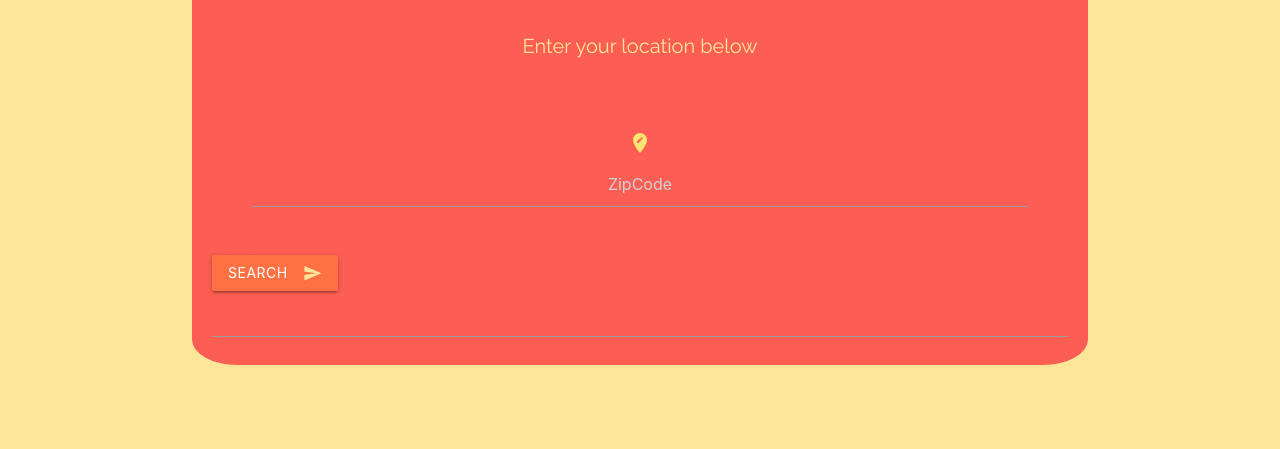
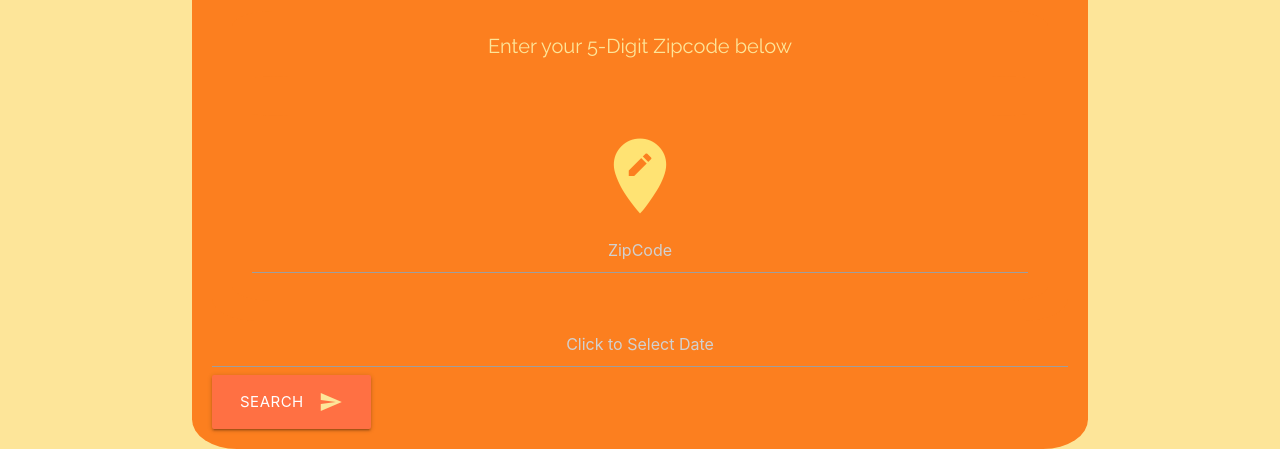
Before and after one commit to Juawito/golden-hour-g7, a plain HTML site: page index.html in a window 1280 px wide. Shown: the part 400-849 px from the top of the page. Before the commit the page ends 800 px from the top, so only its background shows below. Drawn offline with nearby package versions, Linux system fonts and the light colour scheme; a web font is replaced by a local one.

Commit message:
further css edits

```diff
--- a/assets/css/secondary_stylesheet.css
+++ b/assets/css/secondary_stylesheet.css
@@ -9,6 +9,7 @@
     --coral: #FD5E53;
     --orange: #FC9C54;
     --yellow: #FFE373;
+    --deeporange: #fc7f1f;
 }
 
 button i {
@@ -35,18 +36,21 @@ header {
 p {
     font-family: 'Raleway', sans-serif;
     padding-bottom: 2em;
+}
+
+header p {
     font-size: 20px;
 }
 
 div {
     font-family: 'Raleway', sans-serif;
-    background-color: var(--coral);
-    border-radius: 5%;
+    background-color: var(--deeporange);
+    border-radius: 20px;
     padding: 20px;
 }
 
 h4 {
-    color: var(--teal);
+    color: var(--deepnavy);
 }
 
 .sunrise-card {
@@ -60,9 +64,11 @@ h4 {
 #card-one {
     background-color: var(--yellow);
     color: var(--deepnavy);
+    font-size: 30px;
 }
 
 #card-two {
     background-color: var(--navy);
     color: var(--ltyellow);
+    font-size: 30px;
 }
--- a/assets/css/style.css
+++ b/assets/css/style.css
@@ -9,6 +9,7 @@
     --coral: #FD5E53;
     --orange: #FC9C54;
     --yellow: #FFE373;
+    --deeporange: #fc7f1f;
 }
 
 body {
@@ -37,7 +38,7 @@ p {
 
 div {
     font-family: 'Raleway', sans-serif;
-    background-color: var(--coral);
+    background-color: var(--deeporange);
     border-radius: 5%;
     padding: 20px;
 }
@@ -49,8 +50,8 @@ h4 {
 }
 
 label {
-    padding-bottom: 20px;
-    margin: 10px;
+    padding-bottom: 10px;
+    margin: 5px;
     font-size: 20px;
     color: var(--ltyellow);
 }
@@ -63,3 +64,7 @@ i {
 button i {
     color: var(--ltyellow);
 }
+
+input {
+    color: var(--navy);
+}
--- a/index.html
+++ b/index.html
@@ -26,17 +26,16 @@
         <div class="center-align">
             <h4>Where in the world are you?</h4>
             <div>
-                <label for="location">Enter your location below</label>
+                <label for="location">Enter your 5-Digit Zipcode below</label>
                 <div class="input-field col s6"></div>
-                <i class="material-icons prefix">edit_location</i>
+                <i class="material-icons prefix large">edit_location</i>
                 <input type="text" class="center-align search-input" placeholder="ZipCode" />
             </div>
+        </div>
+        <input type="text" class="datepicker center-align" placeholder="Click to Select Date">
+        <button class="btn btn-large deep-orange lighten-1 searchbtn center-align" type="submit" name="action">
+            <i class="material-icons right">send</i>Search</button>
 
-
-        </div>
-        <button class="btn waves-effect center-align deep-orange lighten-1 searchbtn" type="submit" name="action">
-            <i class="material-icons right">send</i>Search</button>
-        <input type="text" class="datepicker">
     </div>
     </div>
     <script src="https://cdnjs.cloudflare.com/ajax/libs/materialize/1.0.0/js/materialize.min.js"></script>
```
Also changed, not shown: sunrise-sunset.html (+2 -2 lines).
